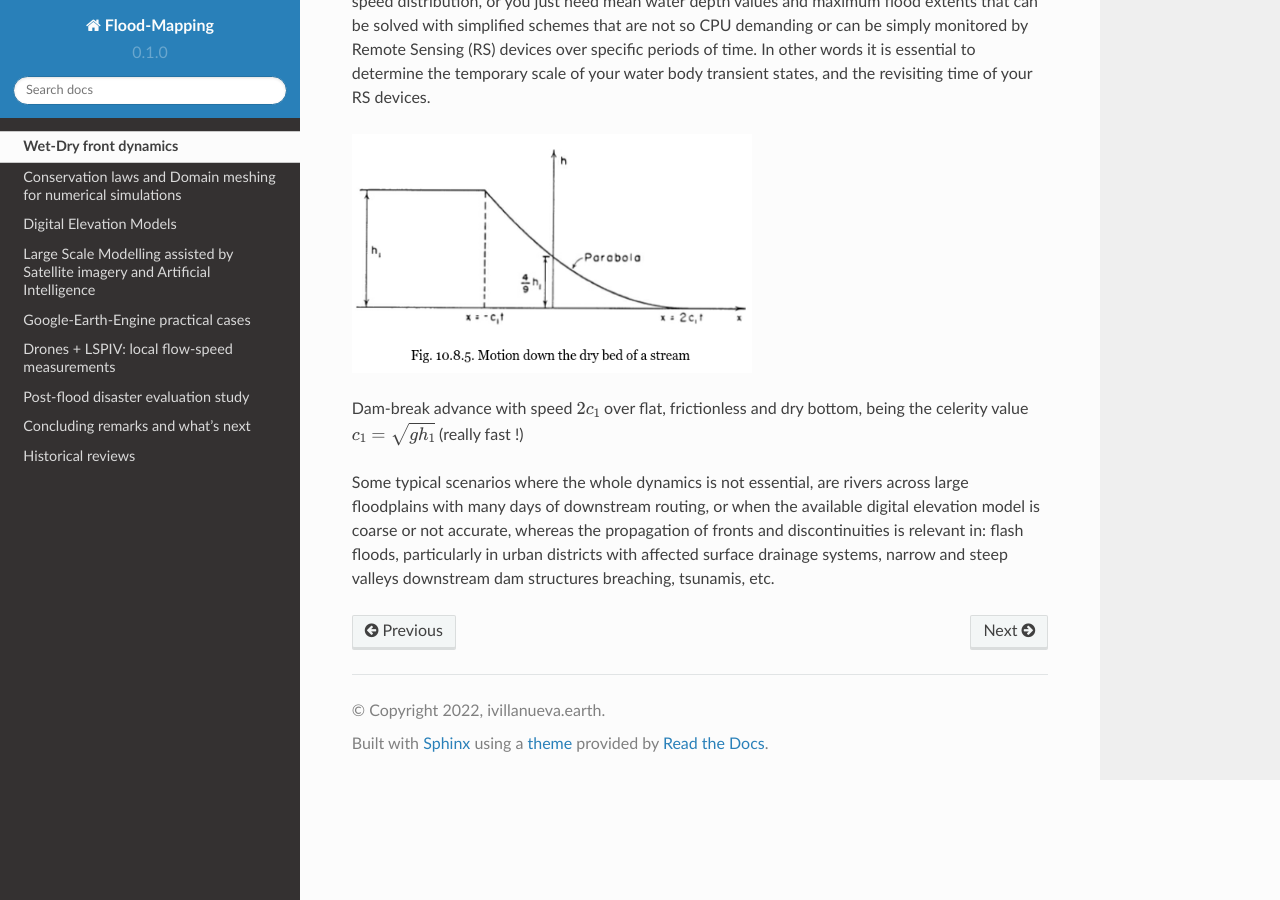
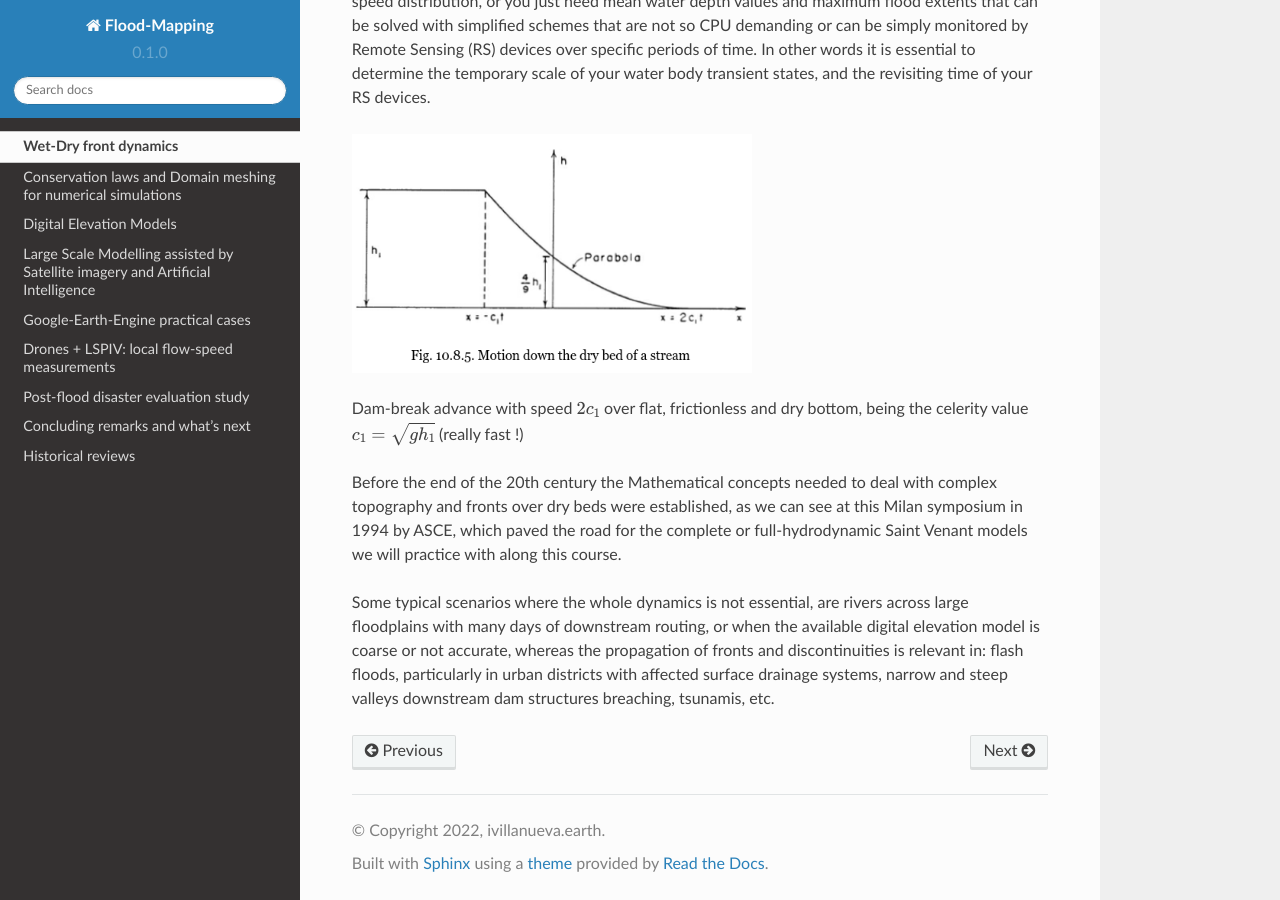
Before and after one commit to ivillamadrid/FloodMapping, a Sphinx documentation site: the page built from docs/source/wetdry.rst, in a window 1280 px wide and 900 px high, scrolled down 554 px. Built offline with Sphinx 7.4.7 and the Read the Docs theme 2.0.0, drawn with Linux system fonts in a browser that asks for light colours.

Commit message:
Update wetdry.rst

```diff
--- a/docs/source/wetdry.rst
+++ b/docs/source/wetdry.rst
@@ -15,5 +15,7 @@ At this early point it is important to think if your study case will need to eva
 
 Dam-break advance with speed :math:`2c_1` over flat, frictionless and dry bottom, being the celerity value :math:`c_1=\sqrt{gh_1}`  (really fast !)
 
+Before the end of the 20th century the Mathematical concepts needed to deal with complex topography and fronts over dry beds were established, as we can see at this Milan symposium in 1994 by ASCE, which paved the road for the complete or full-hydrodynamic Saint Venant models we will practice with along this course.
+
 Some typical scenarios where the whole dynamics is not essential, are rivers across large floodplains with many days of downstream routing, or when the available
 digital elevation model is coarse or not accurate, whereas the propagation of fronts and discontinuities is relevant in: flash floods, particularly in urban districts  with affected surface drainage systems, narrow and steep valleys downstream dam structures breaching, tsunamis, etc.
```
